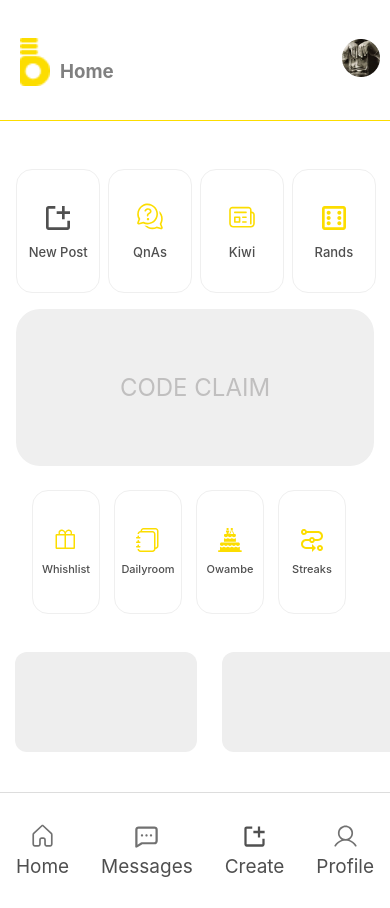
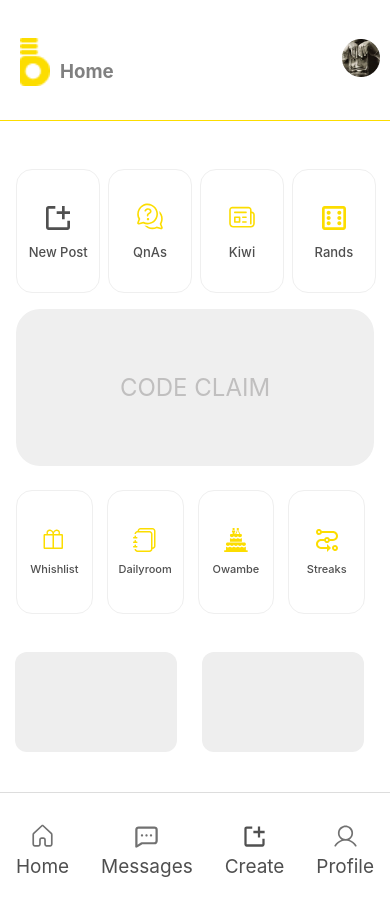
Before and after one commit to Ehapa-B/Home, a React (Create React App) app: page / in a window 390 px wide. Built offline with nearby package versions, Linux system fonts and the light colour scheme.

Commit message:
edited the box section

```diff
--- a/src/app/Components/Box/Box.css
+++ b/src/app/Components/Box/Box.css
@@ -46,20 +46,20 @@
 @media (max-width: 500px) {
     .box-sections,
     .box-sectioned {
-      padding: 50px 91px;
+      padding: 50px 81px;
     }
 }
 
 @media (max-width: 379px) {
     .box-sections,
     .box-sectioned {
-      padding: 50px 79px;
+      padding: 50px 70px;
     }
 }
 
 @media (max-width: 325px) {
     .box-sections,
     .box-sectioned {
-      padding: 50px 65px;
+      padding: 50px 64px;
     }
 }
--- a/src/app/Components/Hero/Hero.css
+++ b/src/app/Components/Hero/Hero.css
@@ -14,7 +14,6 @@
 
 .hero-section:hover {
     color: #fff;
-    background-color: #FCDD00;
 }
 
 @media (max-width: 768px) {
--- a/src/app/Components/Main/Main.css
+++ b/src/app/Components/Main/Main.css
@@ -48,9 +48,10 @@
 
 @media (max-width: 425px) {
     .main_container {
-        width: 80%;
+        width: 89%;
         margin-top: 1.5rem;
         margin-bottom: -2rem;
+        margin-left: 1rem;
     }
 
     .streak_main .main_card {
```
